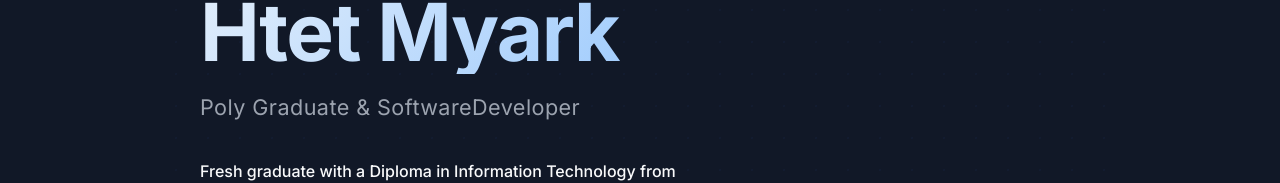
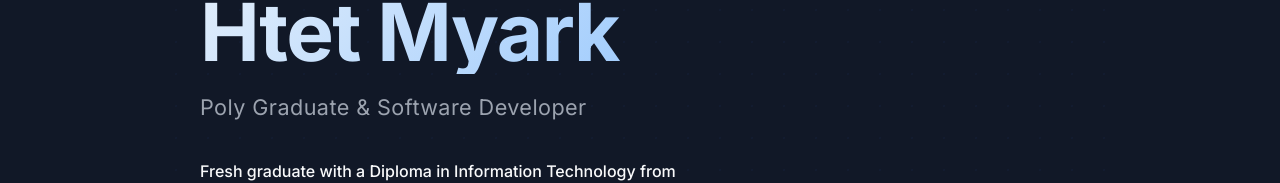
Before and after one commit to Htet-Myark/htet-portfolio-v2, a React (Vite) app: page / in a window 1280 px wide. Shown: the part 262-445 px from the top of the page. Built offline with nearby package versions, Linux system fonts and the light colour scheme.

Commit message:
hero section updated

```diff
--- a/src/components/Hero.jsx
+++ b/src/components/Hero.jsx
@@ -8,7 +8,7 @@ export default function Hero() {
       <h1 className="hero-name reveal delay-1">Htet Myark</h1>
 
       <p className="hero-title-line2 reveal delay-2">
-        Poly Graduate &amp; SoftwareDeveloper
+        Poly Graduate &amp; Software Developer
       </p>
 
       <p className="hero-sub reveal delay-3">
```
